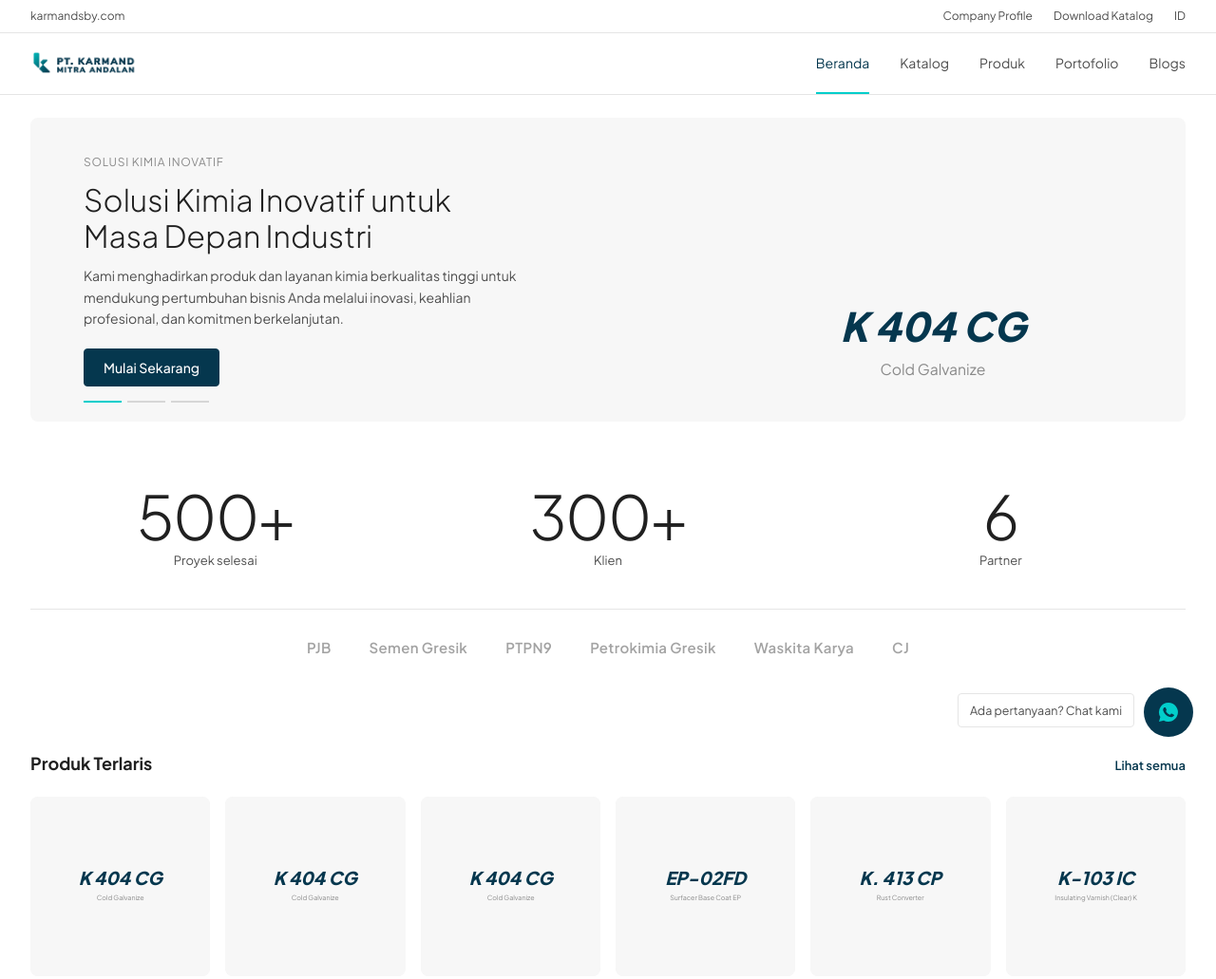
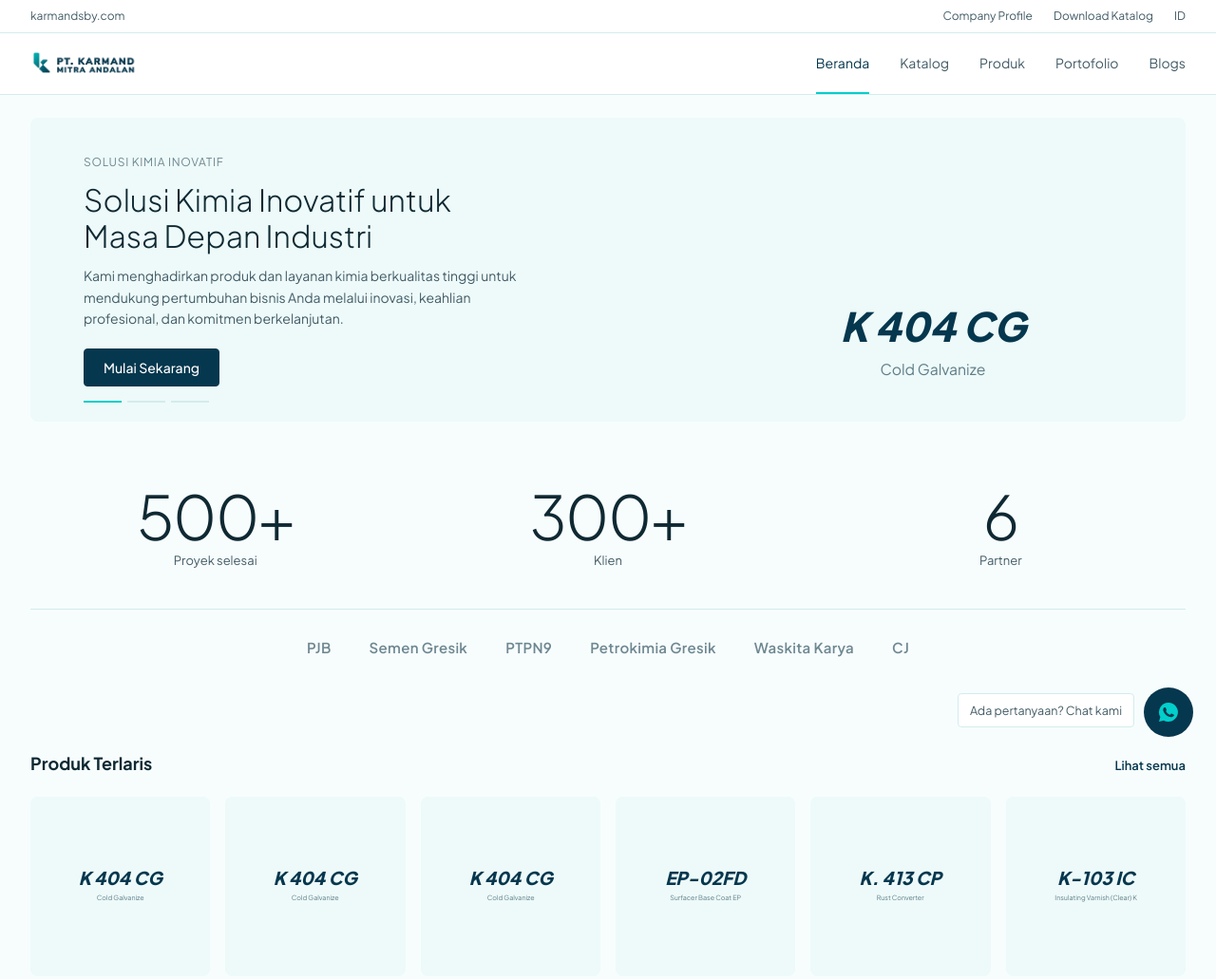
Before and after one commit to KonekkoNekko/karmand-mockup, a plain HTML site: page index.html in a window 1280 px wide. Shown: the top 1031 px of the page at 95% size. Drawn offline with Linux system fonts and the light colour scheme.

Commit message:
style: rebuild with Subtle Ice-Aqua (#02CECB <-> #FFFFFF) surfaces and cache-busting

```diff
--- a/css/site.css
+++ b/css/site.css
@@ -24,7 +24,7 @@ ul{list-style:none}
 .btn.outline:hover{background:var(--surface)}
 
 /* header: Jotun 2-row, thin */
-.util{border-bottom:1px solid var(--line);font-size:12px;color:var(--ink-2)}
+.util{background:#fff;border-bottom:1px solid var(--line);font-size:12px;color:var(--ink-2)}
 .util .wrap{display:flex;justify-content:space-between;align-items:center;height:34px}
 .util .r{display:flex;gap:22px}
 .util a:hover{color:var(--ink)}
@@ -52,7 +52,7 @@ ul{list-style:none}
 .slide p{color:var(--ink-2);margin-bottom:20px}
 .slide .pic{height:260px;justify-self:end;width:100%;max-width:420px}
 .bar{position:absolute;left:56px;bottom:20px;display:flex;gap:6px}
-.bar button{width:40px;height:2px;border:0;background:#d6d6d6;cursor:pointer;padding:0}
+.bar button{width:40px;height:2px;border:0;background:var(--line);cursor:pointer;padding:0}
 .bar button.on{background:var(--accent)}
 
 /* Kick Avenue shelf cards: borderless */
@@ -69,7 +69,7 @@ ul{list-style:none}
 .fgrid{display:grid;grid-template-columns:repeat(3,1fr);gap:24px}
 .fgrid.five{grid-template-columns:repeat(5,1fr);gap:16px}
 .fc{display:block}
-.fc .img{aspect-ratio:3/2;background:#ececec;overflow:hidden}
+.fc .img{aspect-ratio:3/2;background:var(--surface-2);overflow:hidden}
 .fc .img svg{width:100%;height:100%}
 .fc .box{background:var(--surface);padding:16px 18px 20px}
 .fc .t{display:flex;justify-content:space-between;gap:10px;font-size:16px;font-weight:400}
@@ -82,7 +82,7 @@ ul{list-style:none}
 .stats b{display:block;font-size:64px;font-weight:300;line-height:1.1;letter-spacing:-.02em}
 .stats span{font-size:13px;color:var(--ink-2)}
 .partners{display:flex;flex-wrap:wrap;justify-content:center;gap:12px 40px;margin-top:40px;padding-top:28px;border-top:1px solid var(--line)}
-.partners span{font-size:15px;font-weight:600;color:#a3a3a3;letter-spacing:.02em}
+.partners span{font-size:15px;font-weight:600;color:var(--ink-3);letter-spacing:.02em}
 
 .about{max-width:760px;margin:0 auto;text-align:center}
 .about p.lead{font-size:24px;font-weight:300;line-height:1.45;margin:14px 0 26px}
@@ -116,7 +116,7 @@ ul{list-style:none}
 .feat p{font-size:13.5px;color:var(--ink-2)}
 
 /* footer: Jotun */
-.ftr{border-top:1px solid var(--line);margin-top:32px}
+.ftr{background:#fff;border-top:1px solid var(--line);margin-top:32px}
 .ftr .cols>*{min-width:0}
 .ftr .cols{display:grid;grid-template-columns:1.2fr 1fr 1.2fr;gap:56px;padding:48px 0 36px}
 .ftr .logo img{height:30px;margin-bottom:14px}
--- a/css/theme.css
+++ b/css/theme.css
@@ -7,24 +7,24 @@
   src: url(../assets/fonts/plus-jakarta-sans-latin.woff2) format("woff2");
 }
 
-/* Official Corporate Brand Palette (Option B: 60% white/surface, 30% #05374E navy, 10% #02CECB cyan) */
+/* Official Corporate Brand Palette — Subtle Ice-Aqua (#02CECB <-> #FFFFFF) + #05374E Navy */
 :root {
   --brand-navy: #05374e;       /* Corporate Primary (RGB 5/55/78, CMYK 98/73/46/41) */
   --brand-navy-hover: #032636; /* Darker navy hover state */
   --brand-cyan: #02cecb;       /* Corporate Accent (RGB 2/206/203, CMYK 67/0/28/0) */
-  --brand-tint: #e6faf9;       /* Soft cyan tint for trust bar */
 
   --green-1: var(--brand-navy);       /* CTA, links, wordmarks, arrows */
   --green-2: var(--brand-navy-hover); /* hover */
-  --green-3: var(--brand-tint);       /* tint: trust line */
+  --green-3: #e0f9f8;                 /* 12% #02CECB + 88% #FFFFFF: trust bar */
   --accent: var(--brand-cyan);        /* 10% highlight: active nav, hero bar, trust border, bubble icon */
 
-  --ink: #202020;
-  --ink-2: #4d4d4d;
-  --ink-3: #8a8a8a;
-  --bg: #ffffff;
-  --surface: #f7f7f7;
-  --line: #e5e5e5;
+  --ink: #0f2933;              /* Cool deep slate-ink */
+  --ink-2: #425b66;            /* Secondary body text */
+  --ink-3: #6e8791;            /* Muted eyebrows & captions */
+  --bg: #f7fdfd;               /* 3% #02CECB + 97% #FFFFFF page canvas */
+  --surface: #edfaf9;          /* 7% #02CECB + 93% #FFFFFF cards, hero, about band */
+  --surface-2: #e0f9f8;        /* 12% #02CECB + 88% #FFFFFF photo slots */
+  --line: #d4ecec;             /* Cool aqua hairline divider */
   --r: 4px;      /* frame: buttons, boxes */
   --r-img: 8px;  /* product images, hero */
   --font: "Plus Jakarta Sans", "Segoe UI", Arial, sans-serif;
--- a/index.html
+++ b/index.html
@@ -2,7 +2,7 @@
 <html lang="id"><head>
 <meta charset="UTF-8"><meta name="viewport" content="width=device-width, initial-scale=1"><meta name="robots" content="noindex, nofollow">
 <title>PT Karmand Mitra Andalan | Mockup Beranda</title>
-<link rel="stylesheet" href="css/theme.css"><link rel="stylesheet" href="css/site.css">
+<link rel="stylesheet" href="css/theme.css?v=3"><link rel="stylesheet" href="css/site.css?v=3">
 </head><body data-page="home">
 <div id="hdr"></div>
 <main>
@@ -31,5 +31,5 @@
 </div></section>
 </main>
 <div id="ftr"></div>
-<script src="js/data.js"></script><script src="js/site.js"></script>
+<script src="js/data.js?v=3"></script><script src="js/site.js?v=3"></script>
 </body></html>
--- a/js/site.js
+++ b/js/site.js
@@ -22,13 +22,13 @@
     return { code: m ? m[0] : n.split(' ').slice(0, 2).join(' '), series: series.length > 30 ? series.slice(0, 29) + '…' : series };
   }
   function productArt(name, v) {
-    var c = code(name), bg = ['#f7f7f7', '#f2f2f2', '#efefef'][v || 0];
+    var c = code(name), bg = ['#edfaf9', '#e5f7f6', '#dcf4f3'][v || 0];
     return '<svg viewBox="0 0 400 400" xmlns="http://www.w3.org/2000/svg" role="img" aria-label="' + esc(name) + '"><rect width="400" height="400" fill="' + bg + '"/>' +
       '<text x="200" y="196" text-anchor="middle" font-family="Plus Jakarta Sans,Segoe UI,Arial" font-size="40" font-weight="800" font-style="italic" fill="' + green + '">' + esc(c.code) + '</text>' +
-      '<text x="200" y="230" text-anchor="middle" font-family="Plus Jakarta Sans,Segoe UI,Arial" font-size="15" fill="#8a8a8a">' + esc(c.series) + '</text></svg>';
+      '<text x="200" y="230" text-anchor="middle" font-family="Plus Jakarta Sans,Segoe UI,Arial" font-size="15" fill="#5f7d88">' + esc(c.series) + '</text></svg>';
   }
   function photoSlot(label) {
-    return '<svg viewBox="0 0 300 200" preserveAspectRatio="xMidYMid slice" xmlns="http://www.w3.org/2000/svg"><rect width="300" height="200" fill="#ececec"/><text x="150" y="104" text-anchor="middle" font-family="Plus Jakarta Sans,Segoe UI,Arial" font-size="11" fill="#a3a3a3" letter-spacing="1">' + esc(label) + '</text></svg>';
+    return '<svg viewBox="0 0 300 200" preserveAspectRatio="xMidYMid slice" xmlns="http://www.w3.org/2000/svg"><rect width="300" height="200" fill="#e0f9f8"/><text x="150" y="104" text-anchor="middle" font-family="Plus Jakarta Sans,Segoe UI,Arial" font-size="11" fill="#5f7d88" letter-spacing="1">' + esc(label) + '</text></svg>';
   }
 
   var toastEl;
@@ -88,7 +88,7 @@
     var heroProd = ['karmand-cold-galvanize-k-404-cg-pail-20kg', 'karmand-boiler-scale-preventif-k-301-bp', 'karmand-frp-tank-fabrication'];
     $('#hero').innerHTML = D.hero.map(function (h, i) {
       var p = D.products.filter(function (x) { return x.slug === heroProd[i]; })[0] || D.products[i];
-      return '<div class="slide' + (i ? '' : ' on') + '"><div class="txt"><div class="eyebrow">' + esc(S.tagline) + '</div><h1>' + esc(h.title) + ' ' + esc(h.highlight) + '</h1><p>' + esc(h.text) + '</p><a class="btn" href="product.html?p=' + p.slug + '">' + esc(h.cta) + '</a></div><div class="pic">' + productArt(p.name, 0).replace('fill="#f7f7f7"', 'fill="none"') + '</div></div>';
+      return '<div class="slide' + (i ? '' : ' on') + '"><div class="txt"><div class="eyebrow">' + esc(S.tagline) + '</div><h1>' + esc(h.title) + ' ' + esc(h.highlight) + '</h1><p>' + esc(h.text) + '</p><a class="btn" href="product.html?p=' + p.slug + '">' + esc(h.cta) + '</a></div><div class="pic">' + productArt(p.name, 0).replace('fill="#edfaf9"', 'fill="none"') + '</div></div>';
     }).join('') + '<div class="bar">' + D.hero.map(function (_, i) { return '<button aria-label="Slide ' + (i + 1) + '"' + (i ? '' : ' class="on"') + '></button>'; }).join('') + '</div>';
     var si = 0, slides = $$('.slide'), dots = $$('.bar button');
     var go = function (n) { si = (n + slides.length) % slides.length; slides.forEach(function (s, i) { s.classList.toggle('on', i === si); dots[i].classList.toggle('on', i === si); }); };
```
Also changed, not shown: product.html (+2 -2 lines).
